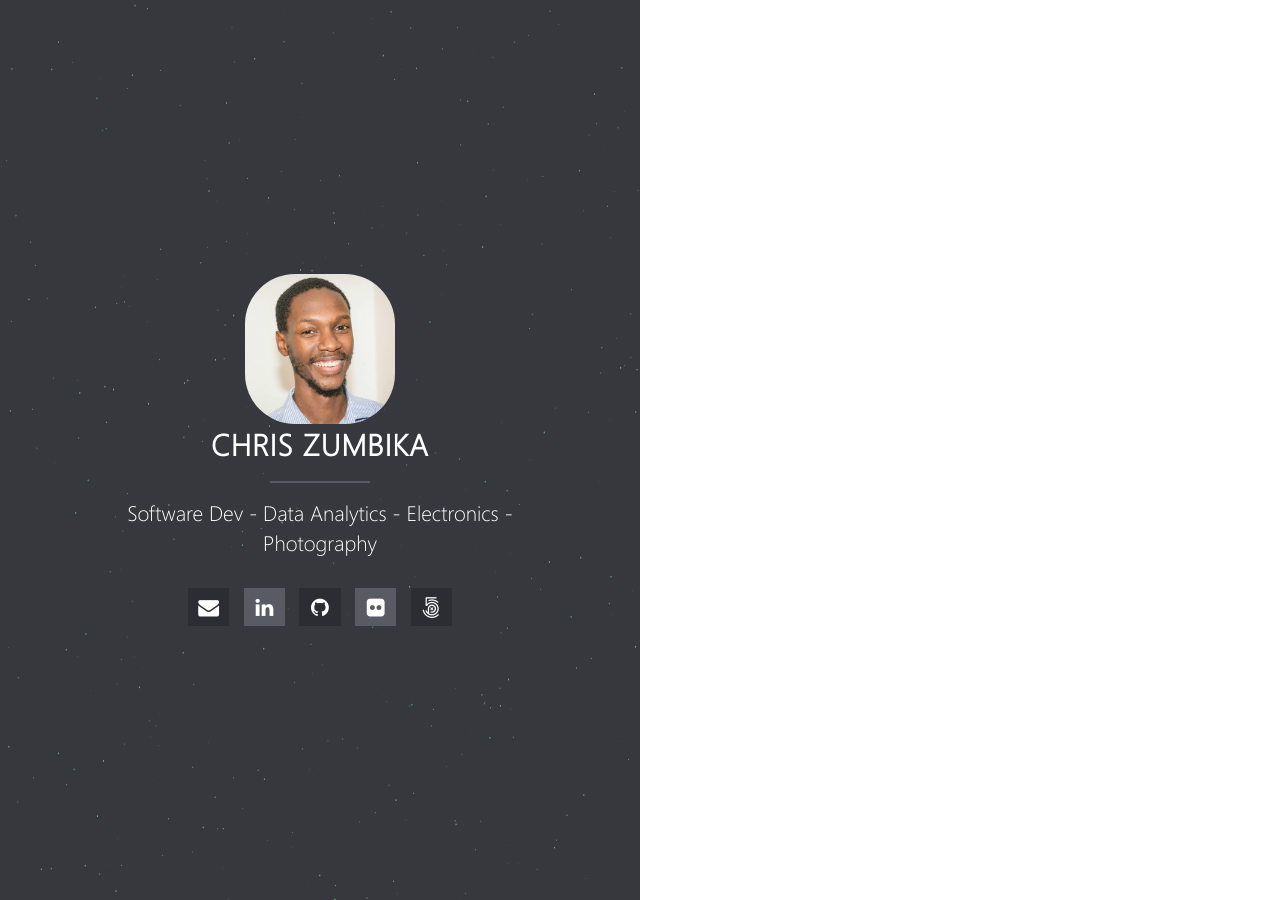
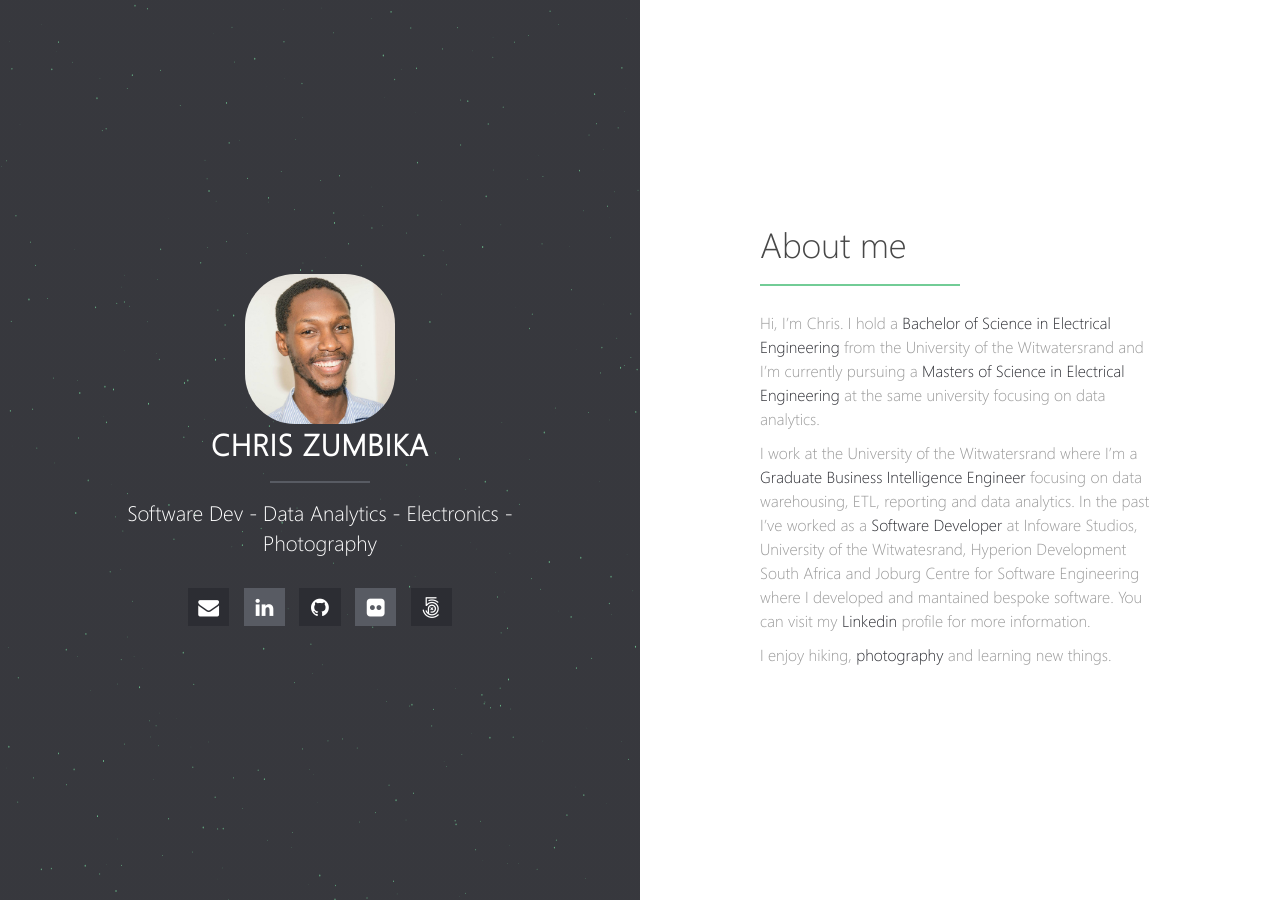
Before and after one commit to cotzanium/cotzanium.github.io, a Jekyll site: the page built from index.md, in a window 1280 px wide. Built offline with Jekyll 4.4.1, drawn with Linux system fonts in a browser that asks for light colours.

Commit message:
Added about me information

```diff
--- a/_layouts/home.html
+++ b/_layouts/home.html
@@ -36,7 +36,7 @@ layout: compress
       </div>
     </div>
   </div>
-  {% include overlay.html %}
+  <!--{% include overlay.html %}-->
   {% include scripts.html %}
   <script src="{{ site.url }}/assets/js/canvas.js"></script>
 </body>
--- a/index.md
+++ b/index.md
@@ -1,3 +1,10 @@
 ---
 layout: home
 ---
+# About me
+
+Hi, I’m Chris. I hold a [Bachelor of Science in Electrical Engineering](https://www.linkedin.com/in/chriszumbika) from the University of the Witwatersrand and I'm currently pursuing a [Masters of Science in Electrical Engineering](https://www.linkedin.com/in/chriszumbika) at the same university focusing on data analytics.
+
+I work at the University of the Witwatersrand where I’m a [Graduate Business Intelligence Engineer](https://www.linkedin.com/in/chriszumbika) focusing on data warehousing, ETL, reporting and data analytics. In the past I've worked as a [Software Developer](https://www.linkedin.com/in/chriszumbika) at Infoware Studios, University of the Witwatesrand, Hyperion Development South Africa and Joburg Centre for Software Engineering where I developed and mantained bespoke software. You can visit my [Linkedin](https://www.linkedin.com/in/chriszumbika) profile for more information.
+
+I enjoy hiking, [photography](https://www.500px.com/cotzanium) and learning new things.
```
Also changed, not shown: 3 other files.
